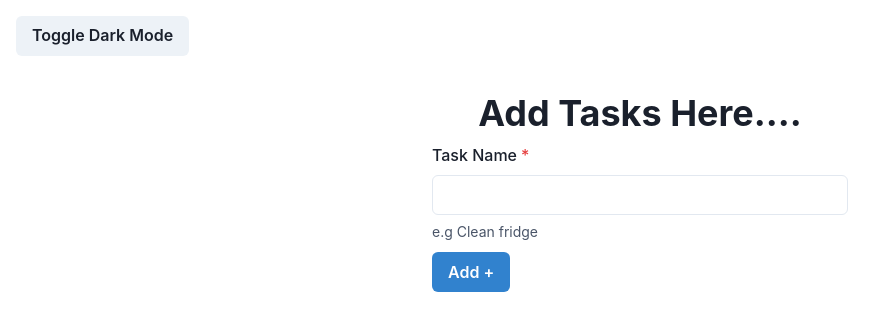
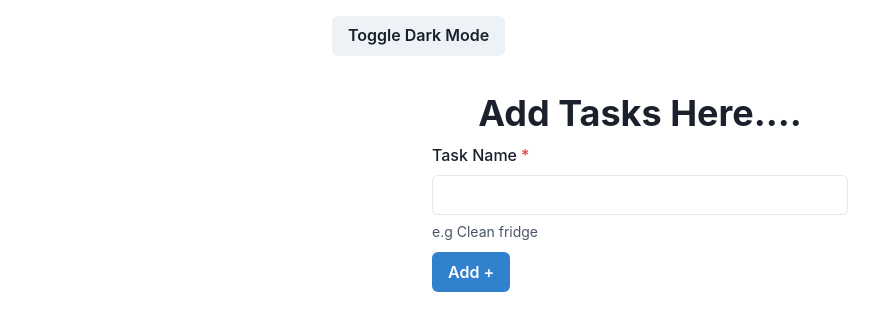
Before and after one commit to janardhanpg/todo-self, a React (Vite) app: page / in a window 1280 px wide. Shown: the top 330 px of the page, without its empty margins (0-895 px from the left). Built offline with nearby package versions, Linux system fonts and the light colour scheme.

Commit message:
add container

```diff
--- a/src/App.tsx
+++ b/src/App.tsx
@@ -7,7 +7,7 @@ import {
   useColorMode,
   Button,
   Divider,
-  Heading,
+  Heading,Container
 } from "@chakra-ui/react";
 
 interface TaskList {
@@ -61,8 +61,8 @@ function App() {
   };
 
   return (
-    <>
-      <Button onClick={toggleColorMode}>
+    <Container maxW='container.sm'>
+      <Button onClick={toggleColorMode} right={1} position={'relative'}>
         Toggle {colorMode === "light" ? "Dark" : "Light"} Mode
       </Button>
       <AddTask onAddTask={onAddTask}></AddTask>
@@ -110,7 +110,7 @@ function App() {
         handleDelete={handleDelete}
         isEnabled={true}
       ></DisplayList>
-    </>
+    </Container>
   );
 }
 
--- a/src/components/DisplayList.tsx
+++ b/src/components/DisplayList.tsx
@@ -1,5 +1,5 @@
 import React from "react";
-import { List, ListItem, Button, Wrap, Flex } from "@chakra-ui/react";
+import { List, ListItem, Button, Wrap, Flex,Container } from "@chakra-ui/react";
 
 interface Task {
     id:number;
@@ -24,9 +24,10 @@ const DisplayList: React.FC<DisplayListProps> = ({
   );
 
   return (
+    <Container maxW='container.sm'>
     <List spacing={3}>
       {filteredTasks.map((task) => (
-        <ListItem key={task.id}>
+          <ListItem key={task.id}>
           <Flex justifyContent="space-between" alignItems="center">
             <span>{task.taskName}</span>
             <Wrap spacing={4}>
@@ -41,6 +42,7 @@ const DisplayList: React.FC<DisplayListProps> = ({
         </ListItem>
       ))}
     </List>
+      </Container>
   );
 };
 
```
